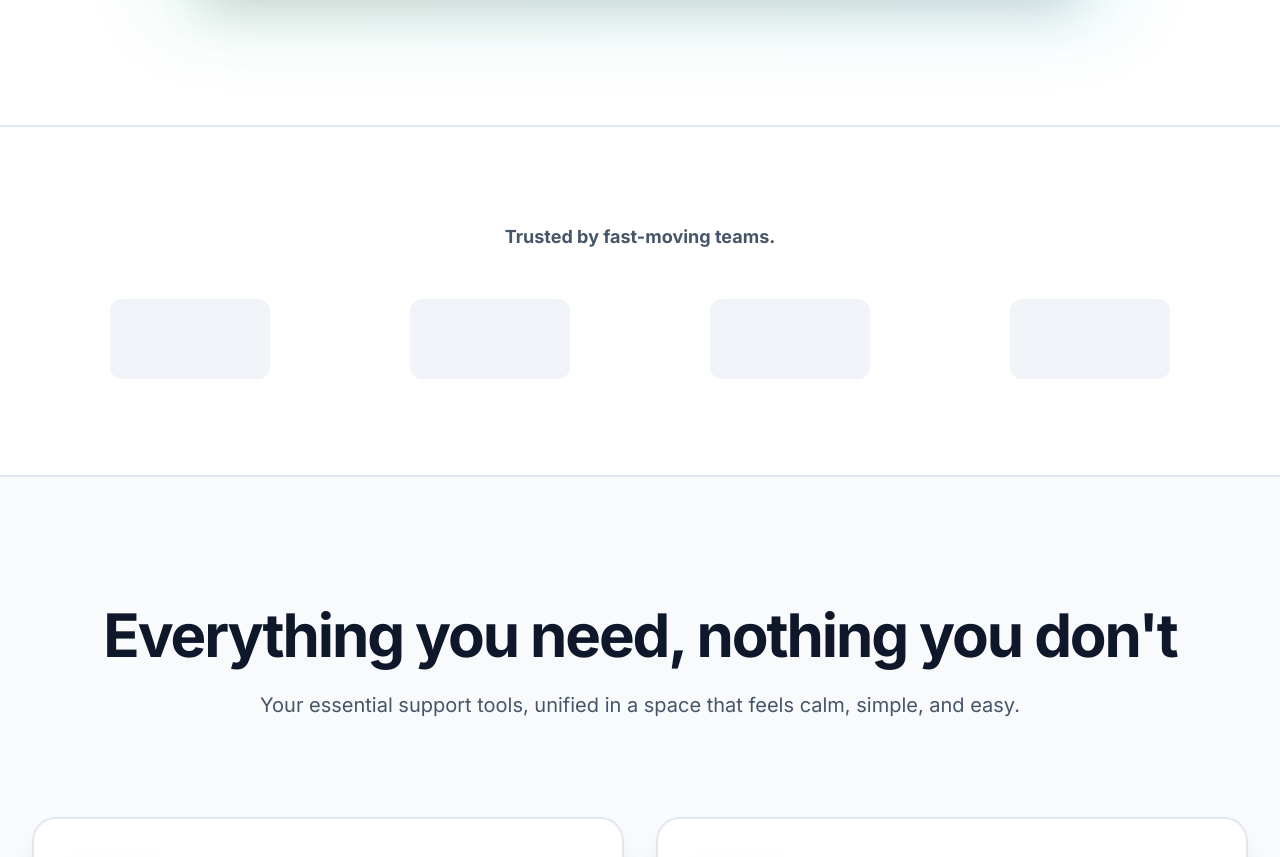
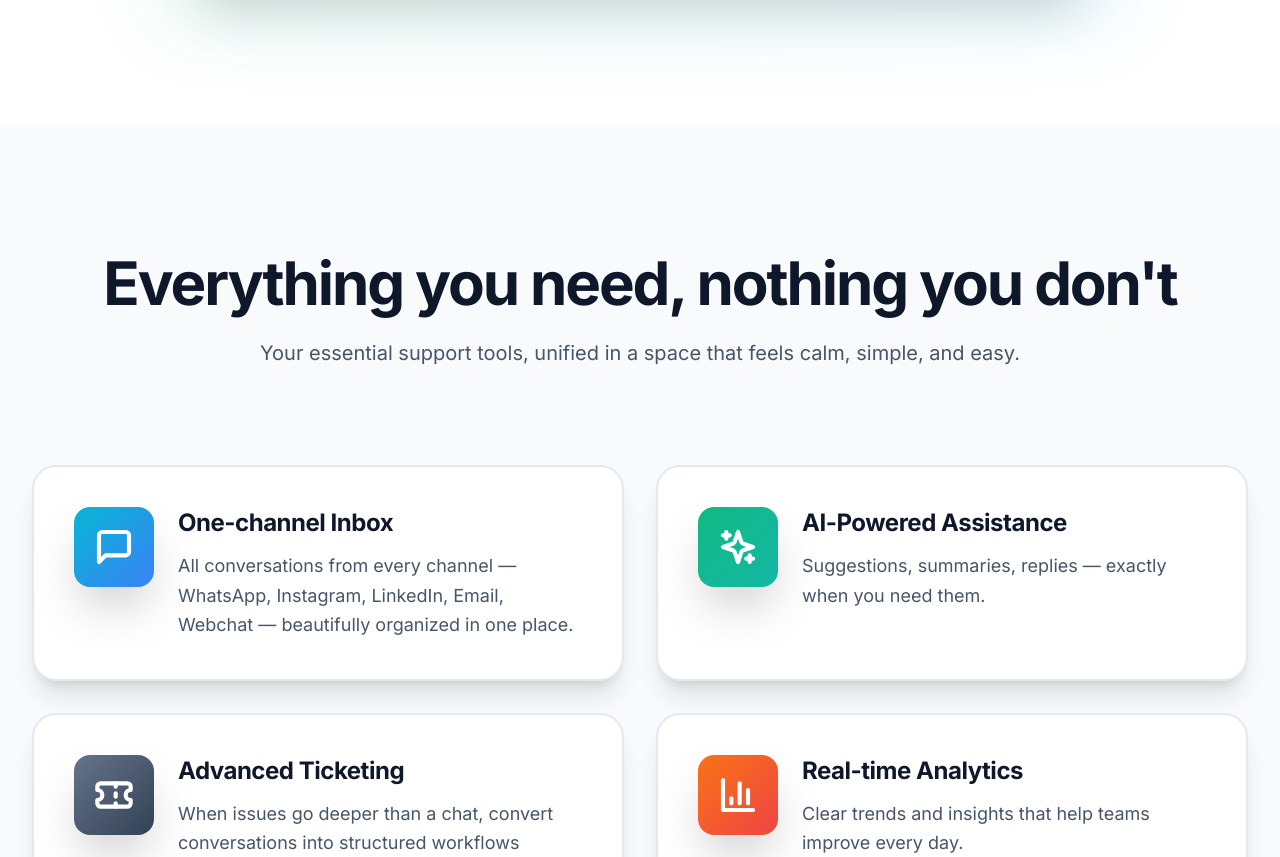
Before and after one commit to ankitmishracoach-ai/fronty, a React (Vite) app: page / in a window 1280 px wide. Shown: the part 1240-2097 px from the top of the page. Built offline with nearby package versions, Linux system fonts and the light colour scheme.

Commit message:
Updated HomePage.tsx

```diff
--- a/src/pages/HomePage.tsx
+++ b/src/pages/HomePage.tsx
@@ -19,7 +19,6 @@ export default function HomePage() {
   return (
     <>
       <Hero />
-      <SocialProof />
       <SimpleWay />
       <AIFirstSection />
       <CinematicHandoff />
```
